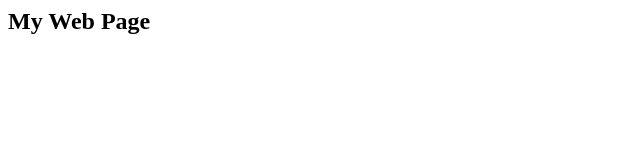
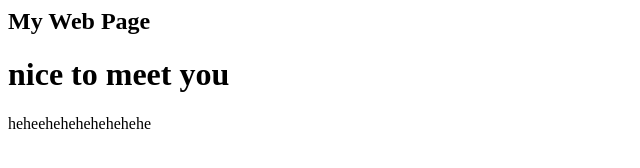
Before and after one commit to davidkim26/data304-feb12, a plain HTML site: page index.html in a window 1280 px wide. Shown: the whole page, without its empty margins (0-640 px from the left). Drawn offline with Linux system fonts and the light colour scheme.

Commit message:
Update index.html

```diff
--- a/index.html
+++ b/index.html
@@ -1 +1,3 @@
 <h2> My Web Page</h2>
+<h1>nice to meet you</h1>
+<div> heheehehehehehehehe</div>
```
